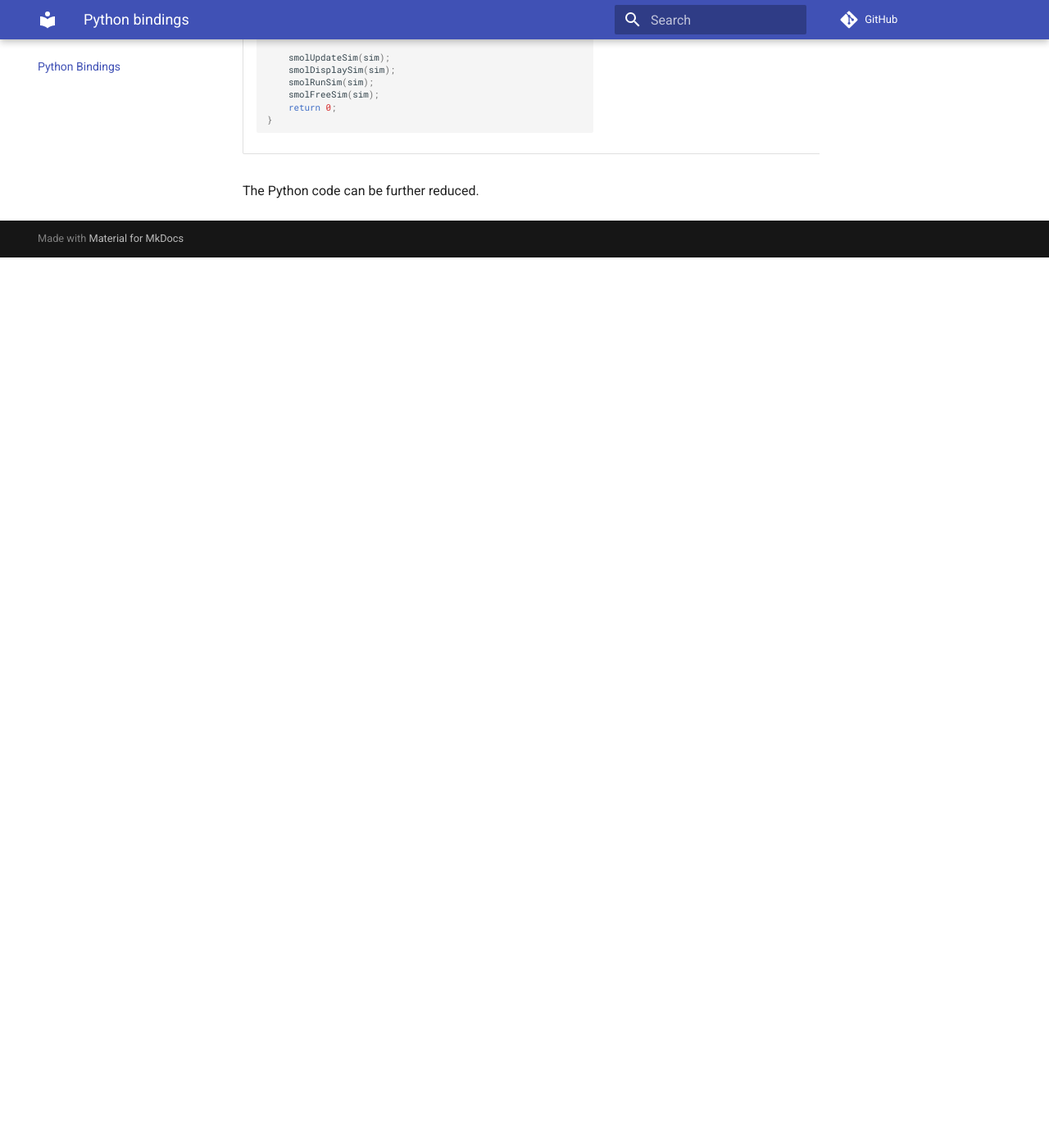
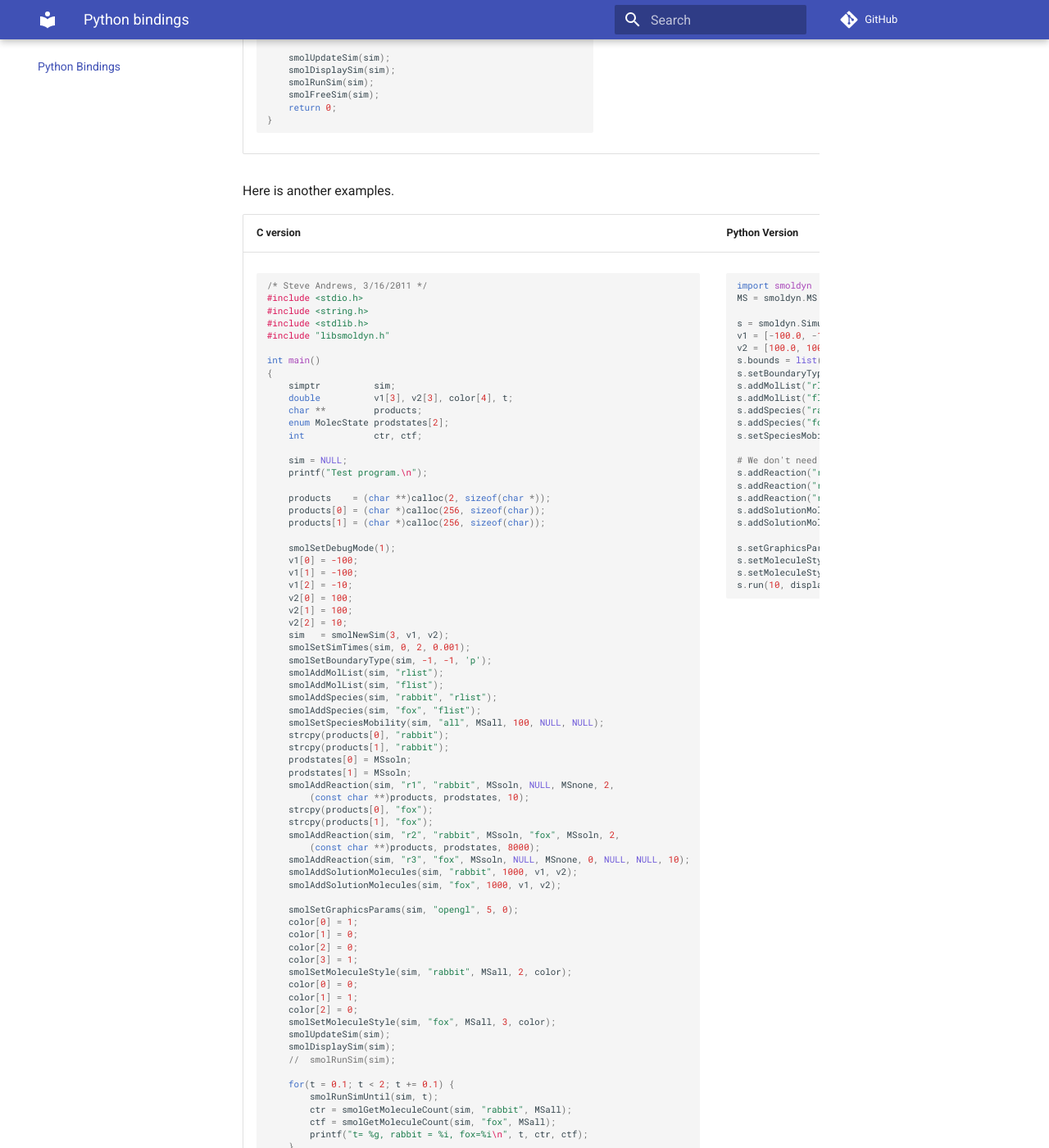
Before and after one commit to ssandrews/Smoldyn, an MkDocs documentation site: the page built from docs/PythonBindings.md, in a window 1280 px wide and 1400 px high, scrolled down 1344 px. Shown: the whole window at 82% size. Built offline with MkDocs 1.6.1 and Material for MkDocs 9.7.7, drawn with Linux system fonts in a browser that asks for light colours; comment, search, counter and statistics services are not loaded; before the commit the page ends 1658 px from its top, so only the background shows below that; some of the changed text lies outside the part shown.

Commit message:
Fox and rabbit example is working just fine.

````diff
--- a/docs/PythonBindings.md
+++ b/docs/PythonBindings.md
@@ -10,14 +10,15 @@ To build Smoldyn's python module `_smoldyn.so`, we use excellent
 in the source tree. The compilation `_smoldyn.so` requires a `c++11` compliant
 compiler. Most compilers these days support `-std=c++11` flags.
 
-To begin with, we expose [Smoldyn C library](LibsmoldynManual.md) to Python
-using `pybind11`. An example is shown below.
+To begin with, we expose [Smoldyn C API](LibsmoldynManual.md) to Python
+using `pybind11`. An example is shown below. The user is not recommended to use this
+low-level API directly. See [Python Manual] for details.
 
 <table>
-<tr><th>C library</th><th>Python Version</th></tr>
+<tr><th>C Version</th><th>Python Version</th></tr>
 <tr><td>
 ```c
-#include "/usr/local/include/libsmoldyn.h"
+#include "libsmoldyn.h"
 int main(int argc, char* argv[])
 {
     simptr sim;
@@ -133,8 +134,119 @@ s.setReactionRegion("r100", "Cell00", "");
 
 s.run(200, dt=0.01, display=True)
 ```
-
 </td></tr>
 </table>
 
-The Python code can be further reduced.
+Here is another examples.
+
+<table>
+<tr><th>C version</th><th>Python Version</th></tr>
+<tr>
+<td>
+```c
+/* Steve Andrews, 3/16/2011 */
+#include <stdio.h>
+#include <string.h>
+#include <stdlib.h>
+#include "libsmoldyn.h"
+
+int main()
+{
+    simptr          sim;
+    double          v1[3], v2[3], color[4], t;
+    char **         products;
+    enum MolecState prodstates[2];
+    int             ctr, ctf;
+
+    sim = NULL;
+    printf("Test program.\n");
+
+    products    = (char **)calloc(2, sizeof(char *));
+    products[0] = (char *)calloc(256, sizeof(char));
+    products[1] = (char *)calloc(256, sizeof(char));
+
+    smolSetDebugMode(1);
+    v1[0] = -100;
+    v1[1] = -100;
+    v1[2] = -10;
+    v2[0] = 100;
+    v2[1] = 100;
+    v2[2] = 10;
+    sim   = smolNewSim(3, v1, v2);
+    smolSetSimTimes(sim, 0, 2, 0.001);
+    smolSetBoundaryType(sim, -1, -1, 'p');
+    smolAddMolList(sim, "rlist");
+    smolAddMolList(sim, "flist");
+    smolAddSpecies(sim, "rabbit", "rlist");
+    smolAddSpecies(sim, "fox", "flist");
+    smolSetSpeciesMobility(sim, "all", MSall, 100, NULL, NULL);
+    strcpy(products[0], "rabbit");
+    strcpy(products[1], "rabbit");
+    prodstates[0] = MSsoln;
+    prodstates[1] = MSsoln;
+    smolAddReaction(sim, "r1", "rabbit", MSsoln, NULL, MSnone, 2,
+        (const char **)products, prodstates, 10);
+    strcpy(products[0], "fox");
+    strcpy(products[1], "fox");
+    smolAddReaction(sim, "r2", "rabbit", MSsoln, "fox", MSsoln, 2,
+        (const char **)products, prodstates, 8000);
+    smolAddReaction(sim, "r3", "fox", MSsoln, NULL, MSnone, 0, NULL, NULL, 10);
+    smolAddSolutionMolecules(sim, "rabbit", 1000, v1, v2);
+    smolAddSolutionMolecules(sim, "fox", 1000, v1, v2);
+
+    smolSetGraphicsParams(sim, "opengl", 5, 0);
+    color[0] = 1;
+    color[1] = 0;
+    color[2] = 0;
+    color[3] = 1;
+    smolSetMoleculeStyle(sim, "rabbit", MSall, 2, color);
+    color[0] = 0;
+    color[1] = 1;
+    color[2] = 0;
+    smolSetMoleculeStyle(sim, "fox", MSall, 3, color);
+    smolUpdateSim(sim);
+    smolDisplaySim(sim);
+    //	smolRunSim(sim);
+
+    for(t = 0.1; t < 2; t += 0.1) {
+        smolRunSimUntil(sim, t);
+        ctr = smolGetMoleculeCount(sim, "rabbit", MSall);
+        ctf = smolGetMoleculeCount(sim, "fox", MSall);
+        printf("t= %g, rabbit = %i, fox=%i\n", t, ctr, ctf);
+    }
+
+    return 0;
+}
+```
+</td>
+<td>
+```python
+import smoldyn
+MS = smoldyn.MS
+
+s = smoldyn.Simulation(debug=True)
+v1 = [-100.0, -100.0, -10.0]
+v2 = [100.0, 100, 10.0]
+s.bounds = list(zip(v1, v2))
+s.setBoundaryType(-1, -1, 'p')
+s.addMolList("rlist")
+s.addMolList("flist")
+s.addSpecies("rabbit", "rlist")
+s.addSpecies("fox", "flist")
+s.setSpeciesMobility("all", MS.all, 100)
+
+# We don't need numproducts anymore
+s.addReaction("r1", "rabbit", MS.soln, "", MS.none, ["rabbit"]*2, [MS.soln]*2, 10)
+s.addReaction("r2", "rabbit", MS.soln, "fox", MS.soln, ["fox"]*2, [MS.soln]*2, 8000)
+s.addReaction("r3", "fox", MS.soln, "", MS.none, [], [], 10)
+s.addSolutionMolecules("rabbit", 1000, v1, v2)
+s.addSolutionMolecules("fox", 1000, v1, v2)
+
+s.setGraphicsParams("opengl", 5, 0)
+s.setMoleculeStyle("rabbit", MS.all, 2, [1,0,0,1])
+s.setMoleculeStyle("fox", MS.all, 3, [0, 1, 0])
+s.run(10, display=True)
+```
+</td>
+</tr>
+</table>
````
Also changed, not shown: 5 other files.
